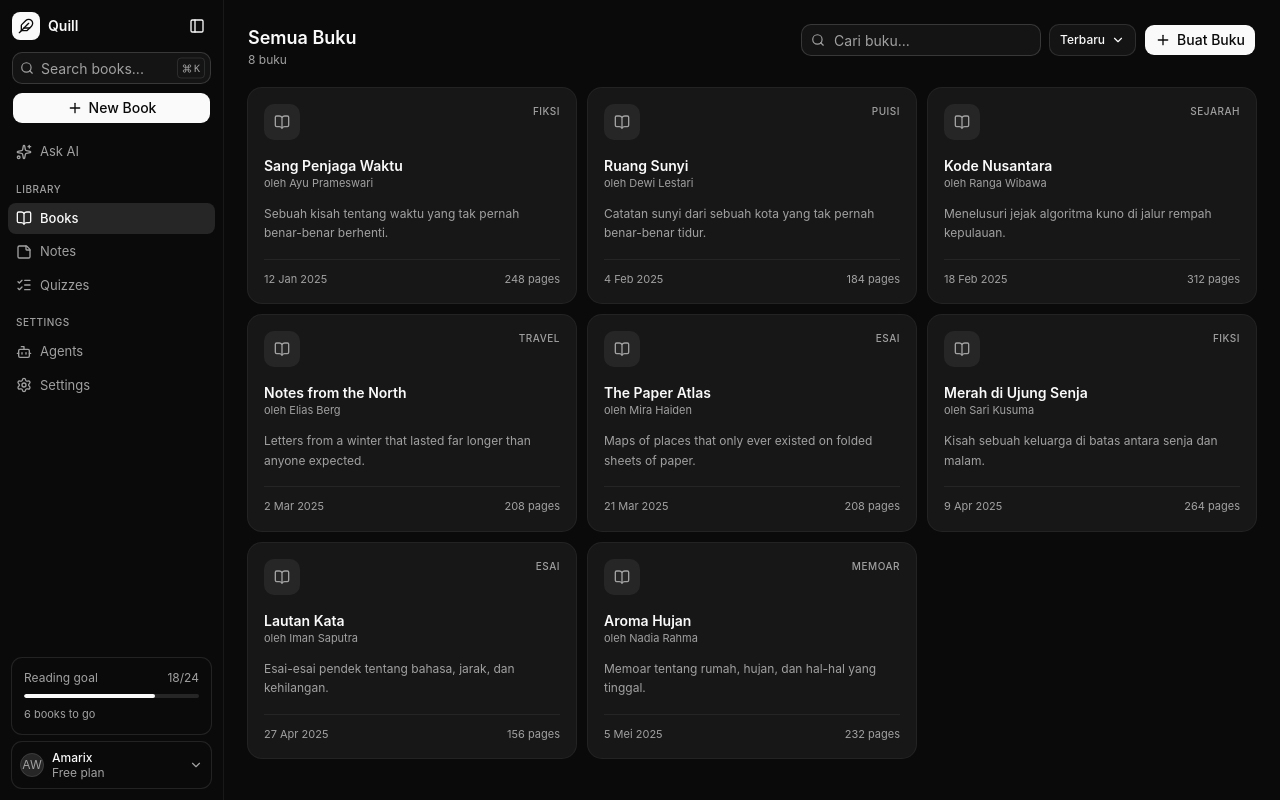
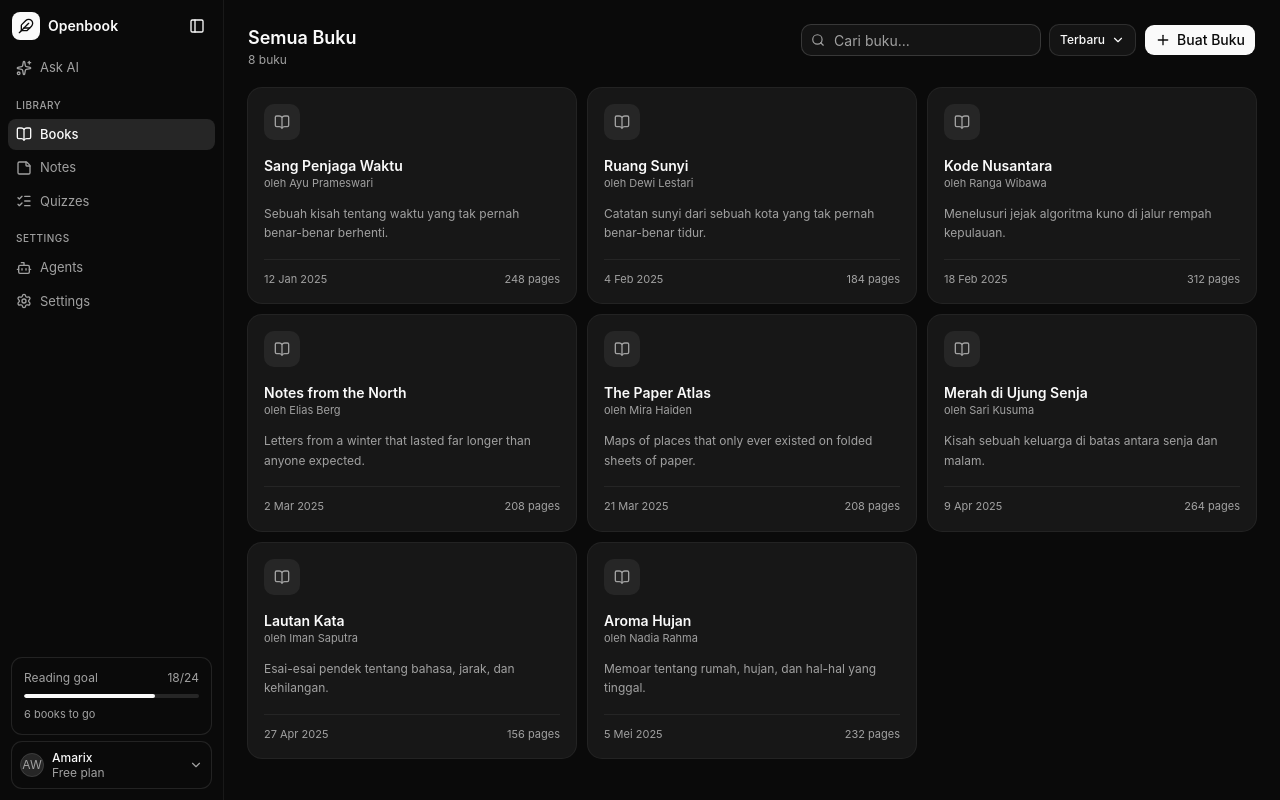
Before and after one commit to ammaar-engineer/Openbook, a React (Vite) app in the folder frontend/: page / in a window 1280 px wide. Built offline with nearby package versions, Linux system fonts and the light colour scheme.

Commit message:
Add ask AI page with quick access section

```diff
--- a/frontend/src/layouts/root-layout.tsx
+++ b/frontend/src/layouts/root-layout.tsx
@@ -4,19 +4,15 @@ import {
   BookOpenIcon,
   BotIcon,
   ChevronDownIcon,
-  CommandIcon,
   FeatherIcon,
   ListChecksIcon,
   PanelLeftIcon,
-  PlusIcon,
-  SearchIcon,
   SettingsIcon,
   SparklesIcon,
   StickyNoteIcon,
 } from 'lucide-react'
 import { Avatar, AvatarFallback } from '@/components/ui/avatar'
 import { Button } from '@/components/ui/button'
-import { Input } from '@/components/ui/input'
 import { TooltipProvider } from '@/components/ui/tooltip'
 import { Toaster } from '@/components/ui/sonner'
 import { cn } from '@/lib/utils'
@@ -67,27 +63,10 @@ export default function RootLayout() {
               <div className="flex size-7 items-center justify-center rounded-md bg-foreground text-background">
                 <FeatherIcon className="size-4" />
               </div>
-              <span className="text-sm font-semibold">Quill</span>
+              <span className="text-sm font-semibold">Openbook</span>
             </div>
             <Button variant="ghost" size="icon-sm" aria-label="Toggle sidebar">
               <PanelLeftIcon />
-            </Button>
-          </div>
-
-          <div className="px-3 pt-3">
-            <div className="relative">
-              <SearchIcon className="pointer-events-none absolute top-1/2 left-2 size-3.5 -translate-y-1/2 text-muted-foreground" />
-              <Input
-                placeholder="Search books..."
-                className="h-8 pr-10 pl-7 text-xs"
-              />
-              <kbd className="pointer-events-none absolute top-1/2 right-1.5 flex -translate-y-1/2 items-center gap-0.5 rounded border px-1 py-0.5 text-[10px] text-muted-foreground">
-                <CommandIcon className="size-2.5" />K
-              </kbd>
-            </div>
-            <Button className="mt-2 w-full bg-foreground text-background hover:bg-foreground/90">
-              <PlusIcon />
-              New Book
             </Button>
           </div>
 
--- a/frontend/src/pages/ask-ai.tsx
+++ b/frontend/src/pages/ask-ai.tsx
@@ -1,6 +1,7 @@
 import { useState } from 'react'
 import {
   ArrowUpIcon,
+  BookOpenIcon,
   BotIcon,
   ChevronDownIcon,
   LockIcon,
@@ -8,6 +9,7 @@ import {
   ServerIcon,
   SettingsIcon,
   SparklesIcon,
+  StickyNoteIcon,
 } from 'lucide-react'
 import { Button } from '@/components/ui/button'
 import {
@@ -22,6 +24,18 @@ const actions = [
   { label: 'Provider', icon: ServerIcon },
   { label: 'Vaults', icon: LockIcon },
   { label: 'Agents', icon: BotIcon },
+]
+
+// TODO: ganti dengan data quick access dari backend
+const quickNotes = [
+  'Waktu yang pura-pura diam',
+  'Fragmen, bukan kronologi',
+  'Senja sebagai keputusan',
+]
+
+const quickBooks = [
+  { title: 'Sang Penjaga Waktu', author: 'Ayu Prameswari' },
+  { title: 'Kode Nusantara', author: 'Ranga Wibawa' },
 ]
 
 export default function AskAiPage() {
@@ -109,6 +123,53 @@ export default function AskAiPage() {
           </Button>
         ))}
       </div>
+
+      <section className="w-full space-y-2 pt-2">
+        <h2 className="text-[11px] font-medium tracking-wider text-muted-foreground uppercase">
+          Quick access
+        </h2>
+
+        <div className="grid gap-4 sm:grid-cols-2">
+          <div className="space-y-1.5">
+            <p className="flex items-center gap-1.5 px-1 text-[11px] text-muted-foreground">
+              <StickyNoteIcon className="size-3" />
+              Notes
+            </p>
+            {quickNotes.map((title) => (
+              <button
+                key={title}
+                type="button"
+                className="flex w-full items-center gap-2 rounded-lg px-2.5 py-2 text-left text-sm ring-1 ring-foreground/10 transition-colors hover:bg-accent"
+              >
+                <StickyNoteIcon className="size-3.5 shrink-0 text-muted-foreground" />
+                <span className="truncate">{title}</span>
+              </button>
+            ))}
+          </div>
+
+          <div className="space-y-1.5">
+            <p className="flex items-center gap-1.5 px-1 text-[11px] text-muted-foreground">
+              <BookOpenIcon className="size-3" />
+              Books
+            </p>
+            {quickBooks.map((book) => (
+              <button
+                key={book.title}
+                type="button"
+                className="flex w-full items-center gap-2 rounded-lg px-2.5 py-2 text-left ring-1 ring-foreground/10 transition-colors hover:bg-accent"
+              >
+                <BookOpenIcon className="size-3.5 shrink-0 text-muted-foreground" />
+                <span className="min-w-0 flex-1 truncate text-sm">
+                  {book.title}
+                </span>
+                <span className="shrink-0 text-[11px] text-muted-foreground">
+                  {book.author}
+                </span>
+              </button>
+            ))}
+          </div>
+        </div>
+      </section>
     </div>
   )
 }
--- a/frontend/src/pages/books.tsx
+++ b/frontend/src/pages/books.tsx
@@ -19,7 +19,6 @@ type Book = {
   title: string
   author: string
   description: string
-  format: string
   date: string
   pages: number
   icon: ComponentType<{ className?: string }>
@@ -30,7 +29,6 @@ const books: Book[] = [
     title: 'Sang Penjaga Waktu',
     author: 'Ayu Prameswari',
     description: 'Sebuah kisah tentang waktu yang tak pernah benar-benar berhenti.',
-    format: 'Fiksi',
     date: '12 Jan 2025',
     pages: 248,
     icon: BookOpenIcon,
@@ -39,7 +37,6 @@ const books: Book[] = [
     title: 'Ruang Sunyi',
     author: 'Dewi Lestari',
     description: 'Catatan sunyi dari sebuah kota yang tak pernah benar-benar tidur.',
-    format: 'Puisi',
     date: '4 Feb 2025',
     pages: 184,
     icon: BookOpenIcon,
@@ -48,7 +45,6 @@ const books: Book[] = [
     title: 'Kode Nusantara',
     author: 'Ranga Wibawa',
     description: 'Menelusuri jejak algoritma kuno di jalur rempah kepulauan.',
-    format: 'Sejarah',
     date: '18 Feb 2025',
     pages: 312,
     icon: BookOpenIcon,
@@ -58,7 +54,6 @@ const books: Book[] = [
     author: 'Elias Berg',
     description:
       'Letters from a winter that lasted far longer than anyone expected.',
-    format: 'Travel',
     date: '2 Mar 2025',
     pages: 208,
     icon: BookOpenIcon,
@@ -68,7 +63,6 @@ const books: Book[] = [
     author: 'Mira Haiden',
     description:
       'Maps of places that only ever existed on folded sheets of paper.',
-    format: 'Esai',
     date: '21 Mar 2025',
     pages: 208,
     icon: BookOpenIcon,
@@ -77,7 +71,6 @@ const books: Book[] = [
     title: 'Merah di Ujung Senja',
     author: 'Sari Kusuma',
     description: 'Kisah sebuah keluarga di batas antara senja dan malam.',
-    format: 'Fiksi',
     date: '9 Apr 2025',
     pages: 264,
     icon: BookOpenIcon,
@@ -86,7 +79,6 @@ const books: Book[] = [
     title: 'Lautan Kata',
     author: 'Iman Saputra',
     description: 'Esai-esai pendek tentang bahasa, jarak, dan kehilangan.',
-    format: 'Esai',
     date: '27 Apr 2025',
     pages: 156,
     icon: BookOpenIcon,
@@ -95,7 +87,6 @@ const books: Book[] = [
     title: 'Aroma Hujan',
     author: 'Nadia Rahma',
     description: 'Memoar tentang rumah, hujan, dan hal-hal yang tinggal.',
-    format: 'Memoar',
     date: '5 Mei 2025',
     pages: 232,
     icon: BookOpenIcon,
@@ -111,9 +102,6 @@ function BookCard({ book }: { book: Book }) {
         <div className="flex size-9 items-center justify-center rounded-lg bg-muted">
           <Icon className="size-4 text-muted-foreground" />
         </div>
-        <span className="text-[10px] font-medium tracking-wider text-muted-foreground uppercase">
-          {book.format}
-        </span>
       </div>
 
       <div>
```
